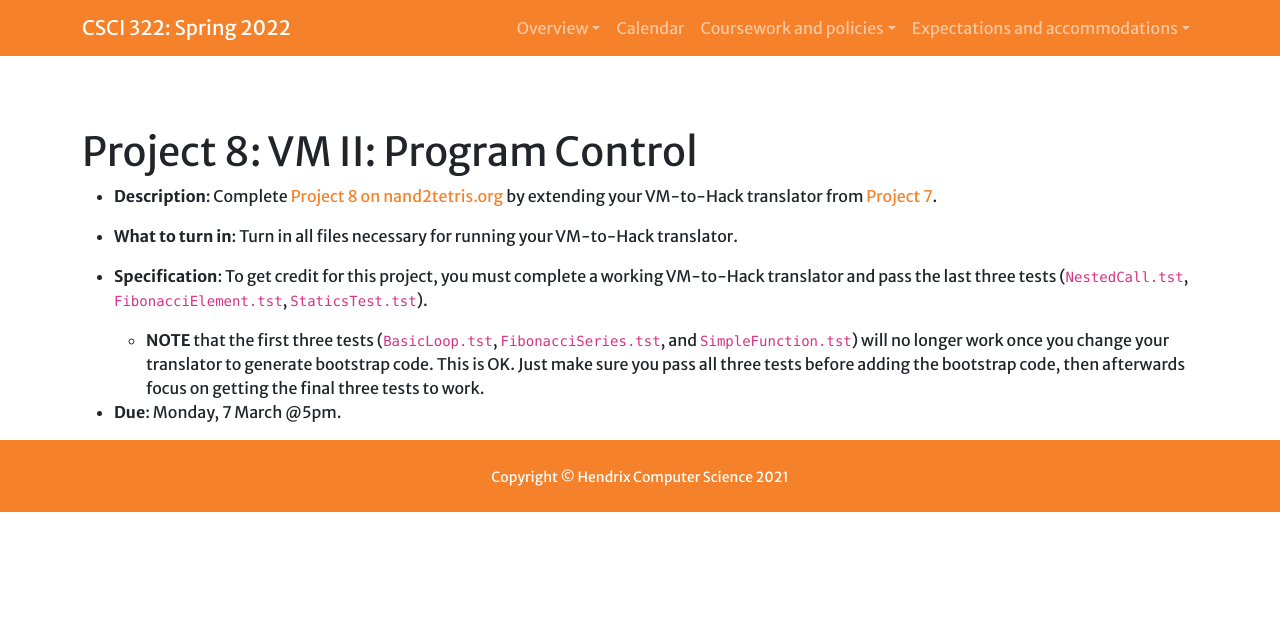
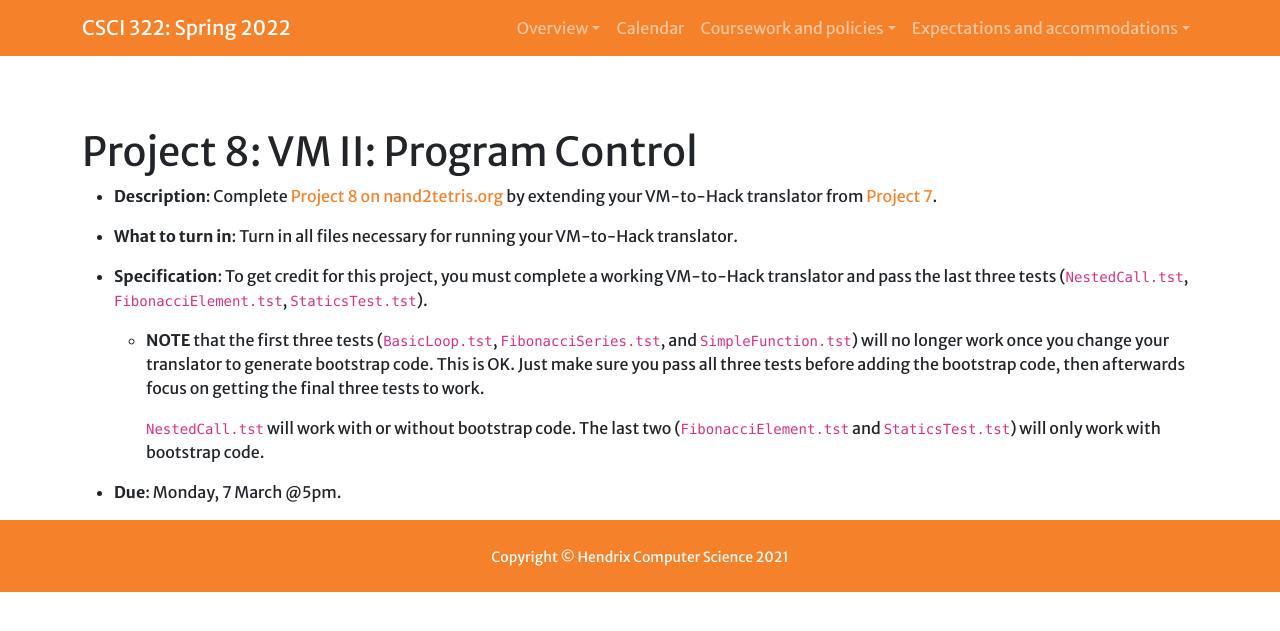
Before and after one commit to Hendrix-CS/csci322, a Jekyll site: the page built from projects/08-program-control.md, in a window 1280 px wide. Shown: the top 631 px of the page. Built offline with Jekyll 4.4.1, drawn with Linux system fonts in a browser that asks for light colours; a script that is not in the unit is left out.

Commit message:
update comment

```diff
--- a/projects/08-program-control.md
+++ b/projects/08-program-control.md
@@ -25,4 +25,8 @@ due: Monday, 7 March
       before adding the bootstrap code, then afterwards focus on
       getting the final three tests to work.
 
+      `NestedCall.tst` will work with or without bootstrap code.  The
+      last two (`FibonacciElement.tst` and `StaticsTest.tst`) will
+      only work with bootstrap code.
+
 * **Due**: {{page.due}} @5pm.
```
